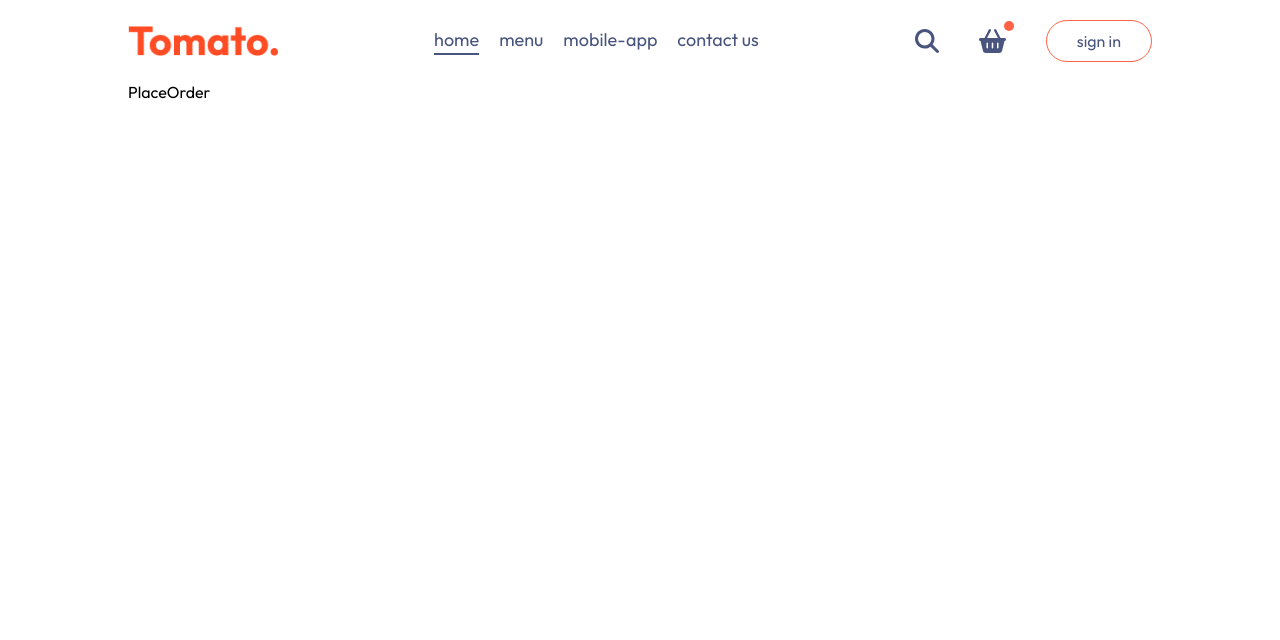
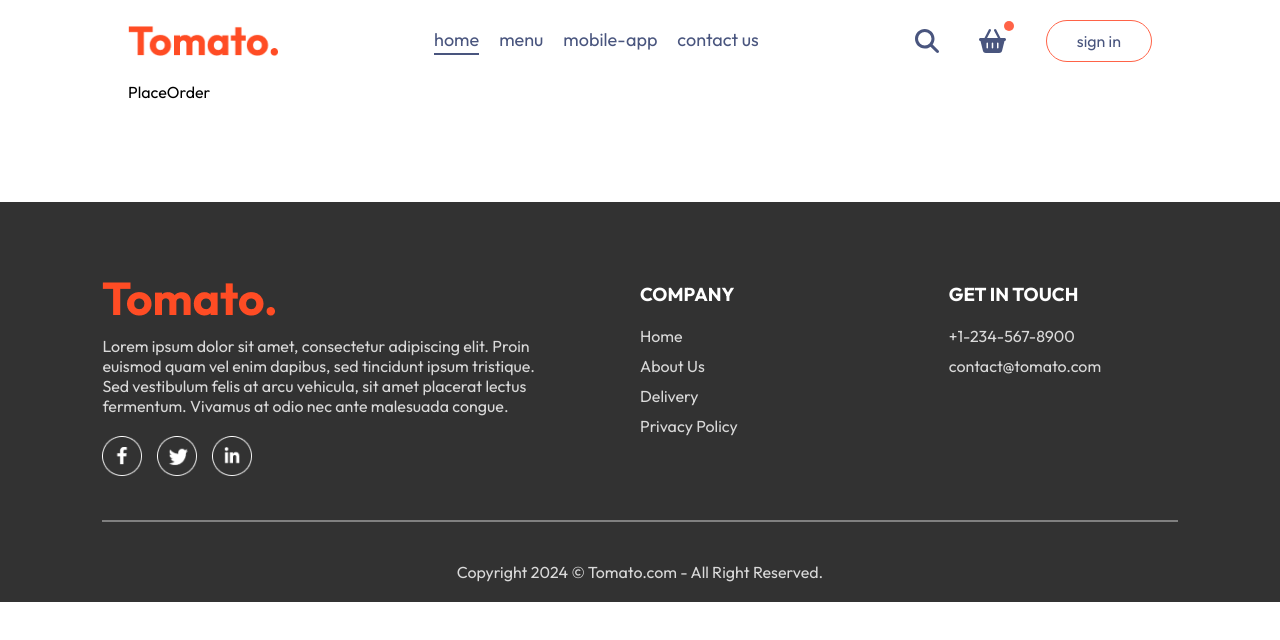
Before and after one commit to meralkk/food-del, a React (Vite) app: page /order in a window 1280 px wide. Shown: the top 640 px of the page. Built offline with nearby package versions, Linux system fonts and the light colour scheme.

Commit message:
added footer component

```diff
--- a/src/App.jsx
+++ b/src/App.jsx
@@ -1,5 +1,6 @@
 import React from 'react'
 import { Route, Routes } from 'react-router-dom'
+import Footer from './component/Footer/Footer'
 import Navbar from './component/Navbar/Navbar'
 import Cart from './pages/Cart/Cart'
 import Home from './pages/Home/Home'
@@ -7,6 +8,7 @@
 
 const App = () => {
   return (
+    <>
     <div className='app'>
       <Navbar/>
       <Routes>
@@ -15,6 +17,8 @@
         <Route path='/order' element={<PlaceOrder/>} />
       </Routes>
     </div>
+    <Footer/>
+    </>
   )
 }
 
--- /dev/null
+++ b/src/component/Footer/Footer.css
@@ -0,0 +1,50 @@
+.footer{
+    color: #d9d9d9;
+    background-color:  #323232;
+    display: flex;
+    flex-direction: column;
+    align-items: center;
+    gap: 20px;
+    padding: 20px 8vw;
+    padding-top: 80px;
+    margin-top: 100px;
+}
+
+.footer-content{
+    width: 100%;
+    display: grid;
+    grid-template-columns: 2fr 1fr 1fr;
+    gap: 80px;
+}
+
+.footer-content-left, .footer-content-right, .footer-content-center{
+    display: flex;
+    flex-direction: column;
+    align-items: start;
+    gap: 20px;
+}
+
+.footer-content-left li, .footer-content-right li, .footer-content-center li{
+   list-style: none;
+   margin-bottom: 10px;
+   cursor: pointer;
+}
+
+.footer-content-right h3, .footer-content-center h3{
+    color: white;
+
+}
+
+.footer-social-icons img{
+    width: 40px;
+    margin-right: 15px;
+    cursor: pointer;
+}
+
+hr{
+    width: 100%;
+    height: 2px;
+    margin: 20px 0;
+    background-color: grey;
+    border: none;
+}
--- /dev/null
+++ b/src/component/Footer/Footer.jsx
@@ -0,0 +1,43 @@
+import React from 'react'
+import { assets } from '../../assets/assets'
+import './Footer.css'
+
+const Footer = () => {
+  return (
+    <div className='footer' id='footer'>
+        <div className="footer-content">
+            <div className="footer-content-left">
+                <img src={assets.logo} alt="" />
+                <p>Lorem ipsum dolor sit amet, consectetur adipiscing elit. Proin euismod quam vel enim dapibus, sed tincidunt ipsum tristique. Sed vestibulum felis at arcu vehicula, sit amet placerat lectus fermentum. Vivamus at odio nec ante malesuada congue. </p>
+                <div className="footer-social-icons">
+                    <img src={assets.facebook_icon} alt="" />
+                    <img src={assets.twitter_icon} alt="" />
+                    <img src={assets.linkedin_icon} alt="" />
+                </div>
+            </div>
+            <div className="footer-content-center">
+                    <h3>COMPANY</h3>
+                    <ul>
+                        <li>Home</li>
+                        <li>About Us</li>
+                        <li>Delivery</li>
+                        <li>Privacy Policy</li>
+                    </ul>
+            </div>
+            <div className="footer-content-right">
+                    <h3>GET IN TOUCH</h3>
+                    <ul>
+                        <li>+1-234-567-8900</li>
+                        <li>contact@tomato.com</li>
+                    </ul>
+
+            </div>
+        </div>
+        <hr />
+        <p className="footer-copyright">Copyright 2024 © Tomato.com - All Right Reserved.</p>
+
+    </div>
+  )
+}
+
+export default Footer
```
